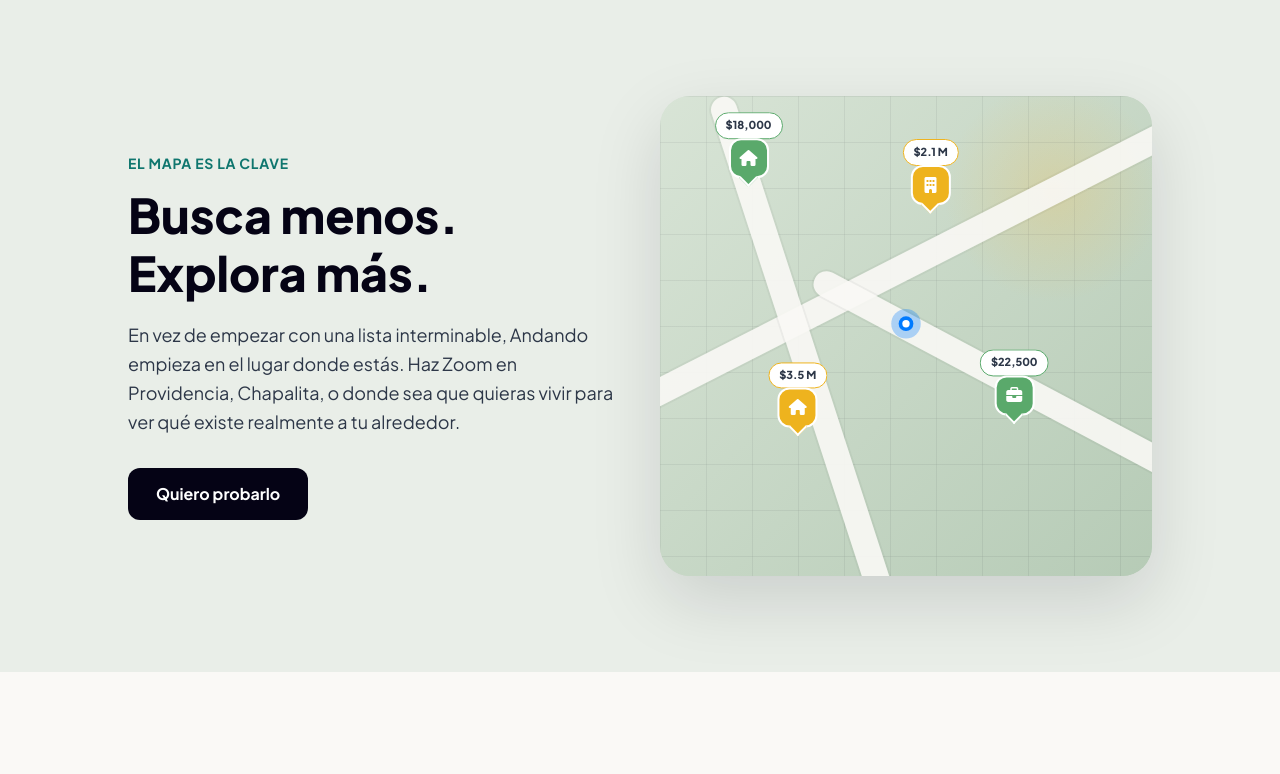
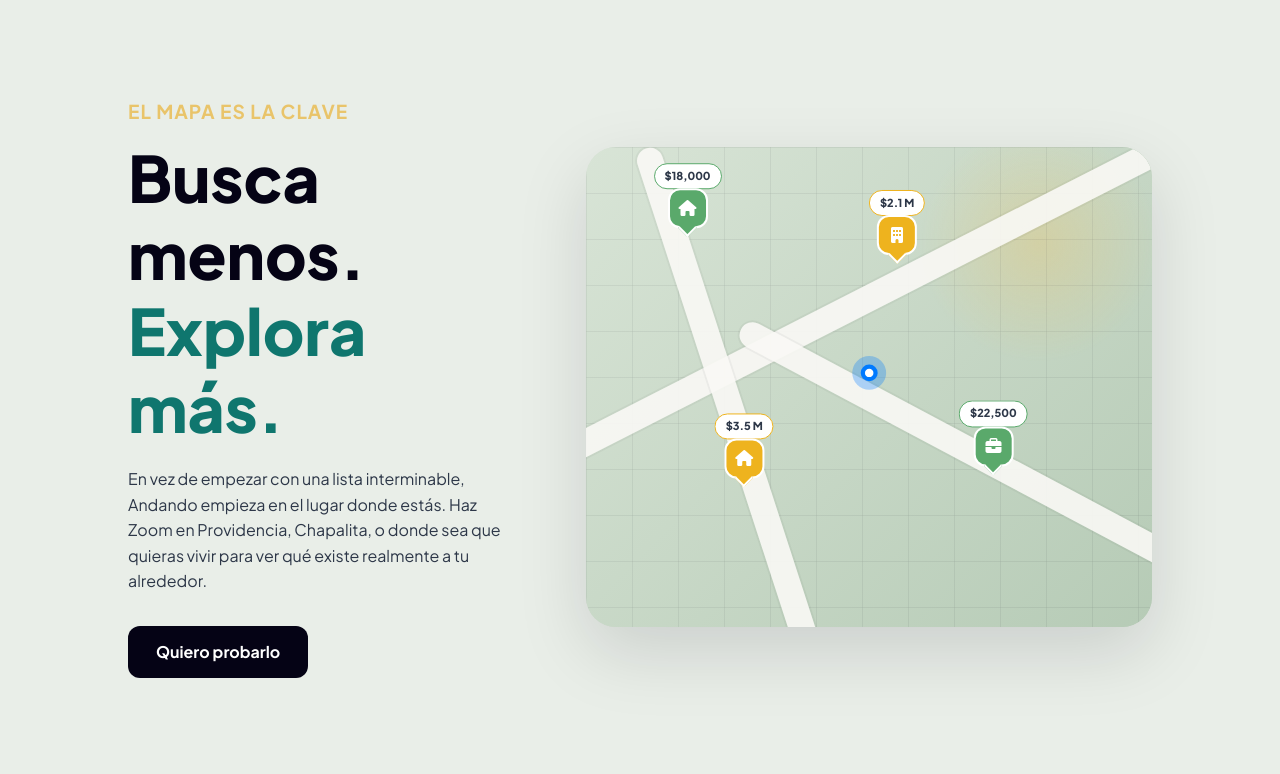
Before and after one commit to MyBrainDrip/andando-website, a Jekyll site: the page built from index.html, in a window 1280 px wide. Shown: the part 810-1584 px from the top of the page. Built offline with Jekyll 4.4.1, drawn with Linux system fonts in a browser that asks for light colours; nearby versions of some CDN libraries; before the commit the page ends 1482 px from its top, so only the background shows below that.

Commit message:
Cleanup formatting in map feature

```diff
--- a/_data/map_feature.yml
+++ b/_data/map_feature.yml
@@ -1,5 +1,5 @@
 label: "El mapa es la clave"
-title: "Busca menos. Explora más."
+title: 'Busca menos.<br><span class="highlight">Explora más.</span>'
 description: "En vez de empezar con una lista interminable, Andando empieza en el lugar donde estás. Haz Zoom en Providencia, Chapalita, o donde sea que quieras vivir para ver qué existe realmente a tu alrededor."
 cta:
   text: "Quiero probarlo"
--- a/_sass/_map_feature.scss
+++ b/_sass/_map_feature.scss
@@ -10,17 +10,21 @@
   background: var(--color-light-green);
 
   @media (min-width: 1024px) {
-    grid-template-columns: 1fr 1fr;
+    grid-template-columns: 1fr 1.5fr;
     padding: 6rem 8rem;
+    gap: 5rem;
   }
 
   .map-feature-text {
+    max-width: 30rem;
+
     .section-label {
-      font-size: 0.875rem;
+      font-size: 1.2rem;
       font-weight: 700;
       text-transform: uppercase;
       letter-spacing: 0.05em;
-      color: $brand-primary;
+      //color: $brand-primary;
+      color: $brand-accent;
       margin-bottom: 0.75rem;
     }
 
@@ -31,13 +35,18 @@
       color: $brand-black;
       margin-bottom: 1.25rem;
 
+      .highlight {
+        color: $brand-primary; // Applies your brand accent color to "Explora más."
+      }
+
       @media (min-width: 640px) {
-        font-size: 3rem;
+        font-size: 4rem;
       }
     }
 
     p {
-      font-size: 1.125rem;
+      //font-size: 1.125rem;
+      font-size: 1rem;
       color: $brand-softblack;
       line-height: 1.6;
       margin-bottom: 2rem;
```
Also changed, not shown: 3 other files.
